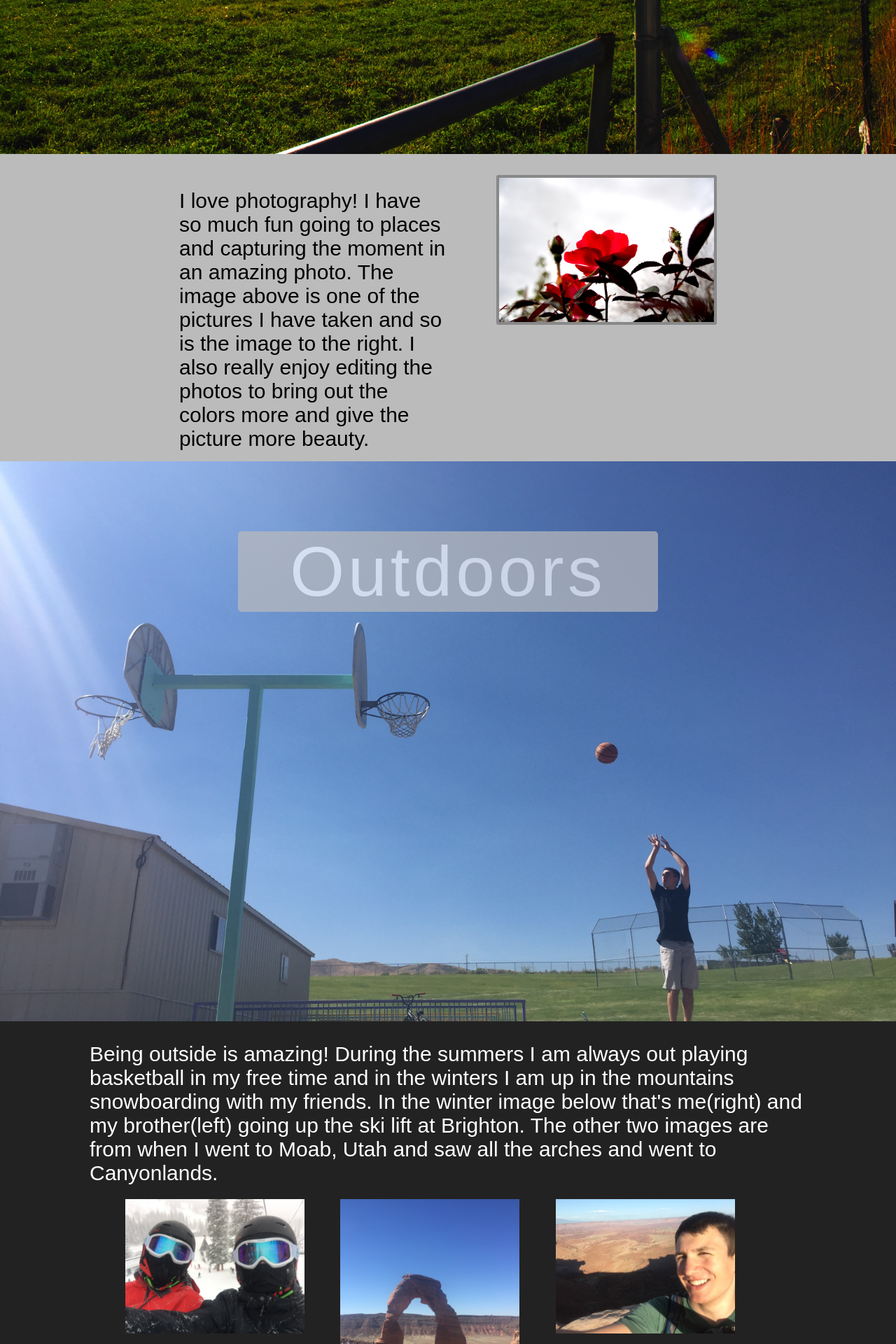
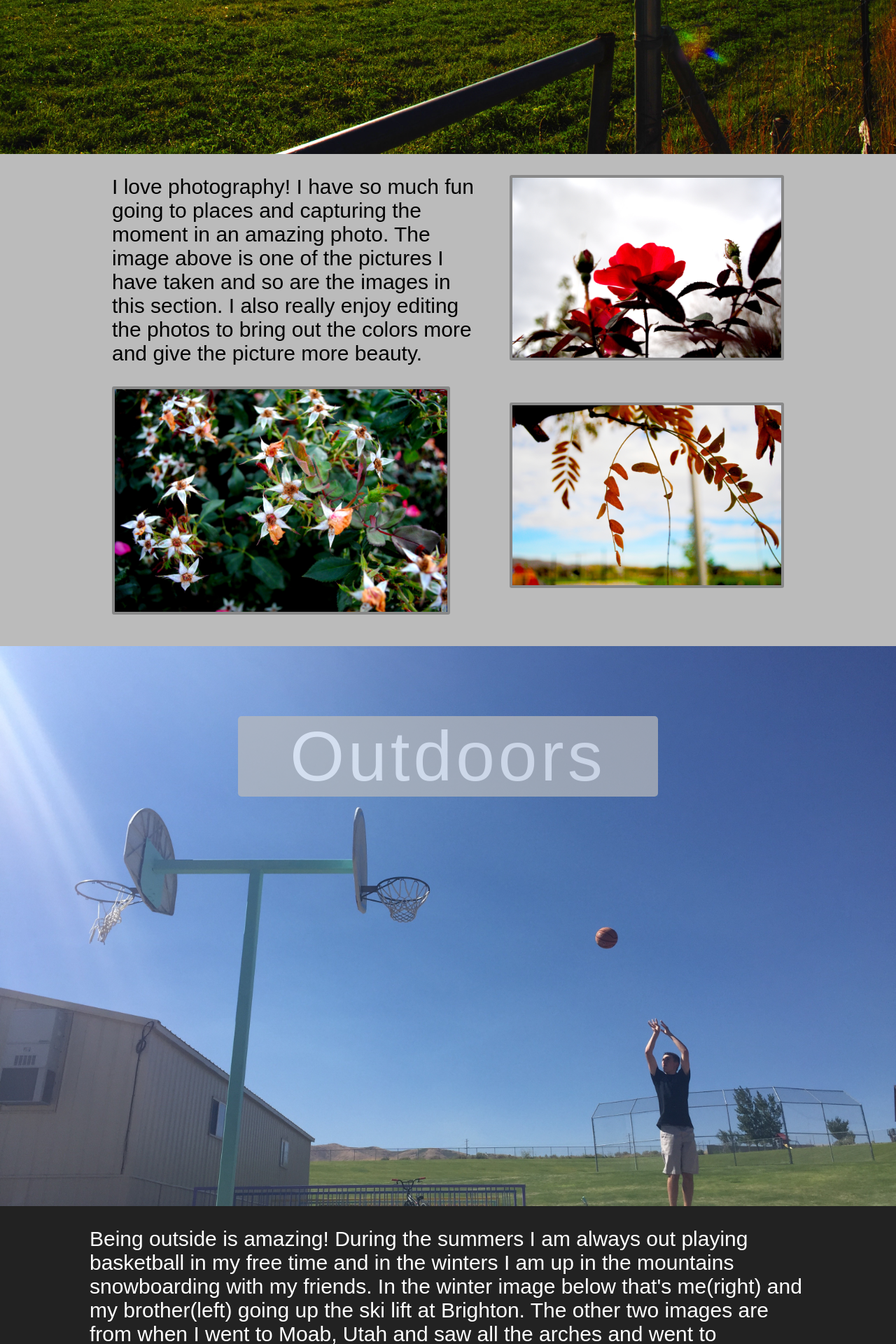
Before and after one commit to joybob22/myWebPage, a PHP site: page / in a window 1280 px wide. Shown: the part 1678-3598 px from the top of the page at 70% size. Run offline with PHP 8.4, Linux system fonts and the light colour scheme.

Commit message:
added programming content

```diff
--- a/index.html
+++ b/index.html
@@ -46,10 +46,16 @@
         </div>
         <div class="photoContentOut">
             <div class="photoContentIn">
+                <div class="photosContainerL">
                     <p class="photoP">I love photography! I have so much fun going to places and capturing the moment in an amazing photo.
-                    The image above is one of the pictures I have taken and so is the image to the right. I also really enjoy
-                    editing the photos to bring out the colors more and give the picture more beauty.</p>
-                    <img class="flowerIMG" src="flowerIMG.jpg">
+                        The image above is one of the pictures I have taken and so are the images in this section. I also really enjoy
+                        editing the photos to bring out the colors more and give the picture more beauty.</p>
+                    <img class="photos left" src="whiteFlowerIMG.jpg">
+                </div>
+                <div class="photosContainerR">
+                <img class="photos" src="flowerIMG.jpg">
+                <img class="photos" src="leavesIMG.jpg">
+            </div>
             </div>
         </div>
         <div class="parallax2">
@@ -79,5 +85,16 @@
                 </div>
             </div>
         </div>
+        <div>
+            <div class="programmingContentOut">
+                <div class="programmingContentIn">
+                    <p class="programmingP">Computer Programming is so much fun! I have been learning to code since I was 14 and have been learning
+                    like crazy this past year. I find it awesome to be able to type something into a computer and have the
+                    computer complete a task or multiple tasks for you. So far I have learned Git, HTML, CSS, Java, Javascript, and C. I plan
+                    on continuing to learn how to program to eventually become a software developer or engineer.</p>
+                    <img class="programmingIMG" src="programmingQuote.png">
+                </div>
+            </div>
+        </div>
     </body>
 </html>
--- a/main.css
+++ b/main.css
@@ -154,33 +154,48 @@ h4 {
     overflow: hidden;
 }
 
-.photoContentIn, .outdoorsContentIn {
+.photoContentIn, .outdoorsContentIn, .programmingContentIn {
     width: 60%;
     margin: 0 auto;
     overflow: hidden;
     padding-bottom: 5px;
 }
 
+.photoContentIn {
+    width: 75%;
+}
+
 p {
     font-size: 30px;
 }
 
-.photoP {
-    margin-top: 50px;
-    width: 50%;
+.photosContainerL {
+    margin-top: 30px;
+    width: 55%;
     float: left;
     text-align: left;
     overflow: hidden;
+    margin-right: 20px;
     padding-bottom: 10px;
 }
 
-.flowerIMG {
+.photosContainerR {
     width: 40%;
+    float: right;
+}
+
+.photos {
+    width: 100%;
     float: right;
     margin-top: 30px;
     border: 4px solid #888;
     border-radius: 3px;
     margin-bottom: 30px;
+}
+
+.left {
+    float: left;
+    width: 90%;
 }
 
 .parallax2 {
@@ -232,3 +247,23 @@ p {
     width: 800px;
     margin: 0 auto;
 }
+
+.programmingContentOut {
+    width: 100%;
+    background-color: #F0F0f5;
+}
+
+.programmingContentIn {
+    width: 80%;
+    padding: 30px 0;
+}
+
+.programmingP {
+    width: 60%;
+    float: right;
+}
+
+.programmingIMG {
+    float: left;
+    width: 35%;
+}
```
Also changed, not shown: leavesIMG.jpg (added), programmingQuote.png (added), whiteFlowerIMG.jpg (added).
